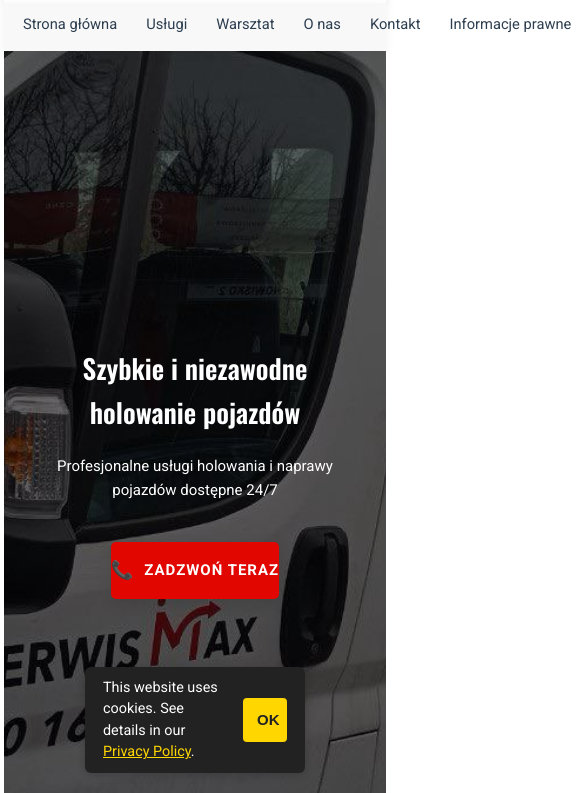
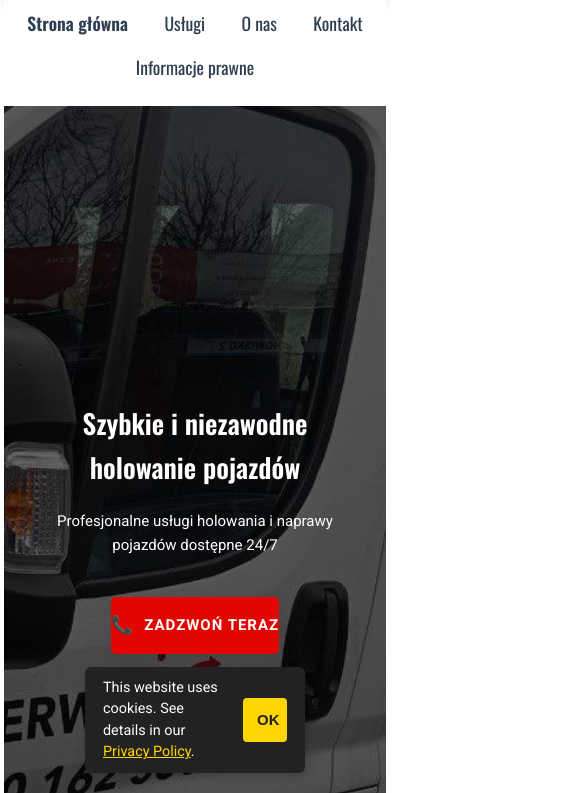
Before and after one commit to JGITSol/towing_service, a website built with Vite: page index.html in a window 390 px wide. Shown: the part 51-844 px from the top of the page, 585 px wide, since content can reach past the window. Built offline with nearby package versions, Linux system fonts and the light colour scheme.

Commit message:
Initial project setup with landing page and legal docs for multiple languages

```diff
--- a/index.html
+++ b/index.html
@@ -30,12 +30,12 @@
       "@type": "AutoRepair",
       "name": "AutoSerwisMax",
       "image": "https://autoserwismax.pl/img/logo.png",
-      "telephone": "+48123456789",
+      "telephone": "+48530162530",
       "address": {
         "@type": "PostalAddress",
-        "streetAddress": "Example Street 123",
+        "streetAddress": "Słonimska 2",
         "addressLocality": "Białystok",
-        "postalCode": "15-001",
+        "postalCode": "15-028",
         "addressCountry": "PL"
       },
       "geo": {
@@ -55,7 +55,7 @@
           "Saturday"
         ],
         "opens": "08:00",
-        "closes": "18:00"
+        "closes": "17:00"
       },
       "sameAs": [
         "https://facebook.com/autoserwismax",
--- a/src/data/translations.ts
+++ b/src/data/translations.ts
@@ -89,7 +89,7 @@ export const translations: Translations = {
       phone: "Phone",
       email: "Email",
       hours: "Working Hours",
-      weekdays: "Mon-Fri: 8:00 - 18:00",
+      weekdays: "Mon-Fri: 8:00 - 17:00",
       weekend: "Sat: 9:00 - 14:00",
       sunday: "Sun: Closed",
       form: {
@@ -200,7 +200,7 @@ export const translations: Translations = {
     },
     contact: {
       info: "Informacje kontaktowe",
-      addressValue: "Słonimska 2 Białystok, Polska",
+      addressValue: "Słonimska 2, 15-026 Białystok",
       phoneValue: "530 162 530",
       emailValue: "autoserwismax.bialystok@gmail.com",
       title: "Kontakt",
@@ -208,7 +208,7 @@ export const translations: Translations = {
       phone: "Telefon",
       email: "Email",
       hours: "Godziny pracy",
-      weekdays: "Pn-Pt: 8:00 - 18:00",
+      weekdays: "Pn-Pt: 8:00 - 17:00",
       weekend: "Sobota: 9:00 - 14:00",
       sunday: "Niedziela: Zamknięte",
       form: {
--- a/src/gdpr-popup.js
+++ b/src/gdpr-popup.js
@@ -1,6 +1,7 @@
 // Minimal GDPR consent popup with language support
 (function () {
-  const lang = (localStorage.getItem('siteLang') || document.documentElement.lang || 'pl').toLowerCase();
+  let lang = (localStorage.getItem('siteLang') || document.documentElement.lang || 'pl').toLowerCase();
+  if (!['pl','en','ua','by','ru'].includes(lang)) lang = 'pl';
   const legalLinks = {
     pl: '/src/legal-info.html?lang=pl',
     en: '/src/legal-info.html?lang=en',
--- a/src/main.ts
+++ b/src/main.ts
@@ -3,6 +3,7 @@ import "./style.css";
 /* global document, alert, HTMLFormElement, HTMLButtonElement, HTMLInputElement, HTMLTextAreaElement */
 import { changeLanguage, updateLanguageUI } from "./utils/language";
 import type { Language } from "./utils/language";
+import { translations } from "./data/translations";
 
 // Set up event listeners for the website
 const setupEventListeners = (): void => {
@@ -156,13 +157,12 @@ document.addEventListener("DOMContentLoaded", () => {
         </div>
       </header>
       <nav class="page-navbar" id="page-navbar" role="navigation" aria-label="Page Navigation">
-        <ul class="page-nav-list" role="menubar">
+        <ul class="page-nav-list two-row-mobile" role="menubar">
   <li><a href="#home" class="nav-link" data-trans="nav.home" role="menuitem" tabindex="0">Home</a></li>
   <li><a href="#services" class="nav-link" data-trans="nav.services" role="menuitem" tabindex="0">Services</a></li>
-          <li><a href="https://autoserwismax.com" class="nav-link" target="_blank" rel="noopener" data-trans="nav.workshop" role="menuitem" tabindex="0">Warsztat</a></li>
   <li><a href="#about" class="nav-link" data-trans="nav.about" role="menuitem" tabindex="0">About Us</a></li>
   <li><a href="#contact" class="nav-link" data-trans="nav.contact" role="menuitem" tabindex="0">Contact</a></li>
-          <li><a href="src/legal-info.html" class="nav-link" data-trans="nav.legal" role="menuitem" tabindex="0">Legal Info</a></li>
+  <li><a href="src/legal-info.html" class="nav-link" data-trans="nav.legal" role="menuitem" tabindex="0">Legal</a></li>
 </ul>
       </nav>
 
@@ -255,27 +255,27 @@ document.addEventListener("DOMContentLoaded", () => {
                 <div style="display:flex;align-items:flex-start;gap:10px;margin-bottom:1rem;">
   <span style="color:var(--primary-color);font-size:1.2rem;"><i class="fas fa-map-marker-alt"></i></span>
   <div>
-    <div style="font-weight:600;" data-trans="contact.addressLabel">Workshop Address</div>
-    <div style="margin-top:2px;">
-      <span style="font-weight:400;" data-trans="contact.address">Słonimska 2, Białystok</span>
+    <div style="display:flex;align-items:center;gap:6px;">
+      <div style="font-weight:600;" data-trans="contact.addressLabel">Adres warsztatu</div>
+      <span id="contact-address-value" style="font-weight:400;">Słonimska 2, 15-026 Białystok</span>
     </div>
   </div>
 </div>
 <div style="display:flex;align-items:center;gap:10px;margin-bottom:1rem;">
   <span style="color:var(--primary-color);font-size:1.2rem;"><i class="fas fa-phone-alt"></i></span>
   <div>
-    <div style="font-weight:600;" data-trans="contact.phoneLabel">Phone</div>
-    <div style="margin-top:2px;">
-      <a href="tel:+48530162530" style="color:inherit;text-decoration:none;font-weight:400;" data-trans="contact.phone">530 162 530</a>
+    <div style="display:flex;align-items:center;gap:6px;">
+      <div style="font-weight:600;" data-trans="contact.phoneLabel">Telefon</div>
+      <a id="contact-phone-link" href="tel:+48530162530" style="color:inherit;text-decoration:none;font-weight:400;">530 162 530</a>
     </div>
   </div>
 </div>
 <div style="display:flex;align-items:center;gap:10px;margin-bottom:1rem;">
   <span style="color:var(--primary-color);font-size:1.2rem;"><i class="fas fa-envelope"></i></span>
   <div>
+    <div style="display:flex;align-items:center;gap:6px;">
       <div style="font-weight:600;" data-trans="contact.emailLabel">Email</div>
-    <div style="margin-top:2px;">
-      <a href="mailto:autoserwismax.bialystok@gmail.com" style="color:inherit;text-decoration:none;font-weight:400;" data-trans="contact.email">autoserwismax.bialystok@gmail.com</a>
+      <a id="contact-email-link" href="mailto:autoserwismax.bialystok@gmail.com" style="color:inherit;text-decoration:none;font-weight:400;">autoserwismax.bialystok@gmail.com</a>
     </div>
   </div>
 </div>
@@ -284,7 +284,7 @@ document.addEventListener("DOMContentLoaded", () => {
                   <div>
                     <div style="font-weight:600;" data-trans="contact.hours">Working Hours</div>
                     <div>
-                      <span data-trans="contact.weekdays">Mon-Fri: 8:00 - 18:00</span><br>
+                      <span data-trans="contact.weekdays">MoPn-Pt: 8:00 - 17:00</span><br>
                       <span data-trans="contact.weekend">Sat: 9:00 - 14:00</span><br>
                       <span data-trans="contact.sunday">Sun: Closed</span>
                     </div>
@@ -302,4 +302,26 @@ document.addEventListener("DOMContentLoaded", () => {
   }
   setupEventListeners();
   updateLanguageUI();
+
+  // Ensure contact address, phone, and email are always rendered from translations (with fallback)
+    const lang = (localStorage.getItem('lang') as keyof typeof translations) || 'pl';
+  const translationsForLang = translations[lang] || translations['pl'];
+  const address = translationsForLang?.contact?.addressValue || 'Słonimska 2, 15-026 Białystok';
+  const phone = translationsForLang?.contact?.phoneValue || '530 162 530';
+  const email = translationsForLang?.contact?.emailValue || 'autoserwismax.bialystok@gmail.com';
+
+  const addressSpan = document.getElementById('contact-address-value');
+  if (addressSpan) {
+    addressSpan.textContent = address;
+  }
+  const phoneLink = document.getElementById('contact-phone-link') as HTMLAnchorElement;
+  if (phoneLink) {
+    phoneLink.textContent = phone;
+    phoneLink.href = `tel:${phone.replace(/\s+/g, '')}`;
+  }
+  const emailLink = document.getElementById('contact-email-link') as HTMLAnchorElement;
+  if (emailLink) {
+    emailLink.textContent = email;
+    emailLink.href = `mailto:${email}`;
+  }
 });
--- a/src/style.css
+++ b/src/style.css
@@ -332,30 +332,30 @@ body {
 
 
 .page-navbar {
-  position: sticky;
-  top: 0;
-  left: 0;
   width: 100%;
-  background: #f8f8f8;
-  box-shadow: 0 2px 10px rgba(0,0,0,0.06);
-  z-index: 1999;
-  min-height: 48px;
-  display: flex;
-  align-items: center;
-  margin-top: 0;
-  border-top: none;
+  margin: 0 auto;
 }
-
 
 .page-nav-list {
   display: flex;
-  flex-direction: row;
-  align-items: center;
-  gap: 1.2rem;
-  margin: 0 auto;
-  padding: 0 2rem;
+  flex-wrap: wrap;
+  justify-content: center;
+  gap: 1rem;
+  padding: 0;
+  margin: 0;
   list-style: none;
-  height: 48px;
+}
+
+@media (max-width: 600px) {
+  .page-nav-list {
+    flex-wrap: wrap;
+    flex-direction: row;
+    justify-content: flex-start;
+    gap: 0.5rem 1rem;
+  }
+  .page-nav-list li {
+    flex: 1 1 40%;
+  }
 }
 
 .page-nav-list li {
@@ -380,15 +380,68 @@ body {
 }
 
 @media (max-width: 700px) {
-  .page-nav-list {
-    gap: 0.4rem;
-    padding: 0 0.5rem;
+  .two-row-mobile {
+    display: flex;
+    flex-wrap: wrap;
+    justify-content: center;
+    align-items: center;
+    background: #fff;
+    padding: 0.5rem 0 0.5rem 0;
+    color: var(--secondary-color);
+    font-family: 'Oswald', Arial, sans-serif;
+    row-gap: 0;
+    column-gap: 0.3rem;
+    min-height: unset;
   }
-  .page-navbar .nav-link {
-    padding: 0.5rem 0.7rem;
-    font-size: 0.98rem;
+  .two-row-mobile li {
+    flex: 0 1 auto;
+    min-width: 0;
+    max-width: unset;
+    margin: 0 0.4rem;
+    display: flex;
+    justify-content: center;
+    align-items: center;
+  }
+  .two-row-mobile a.nav-link {
+    color: var(--secondary-color);
+    font-size: 1.18rem;
+    font-weight: 400;
+    background: none;
+    text-align: center;
+    padding: 0.2rem 0.6rem 0.2rem 0.6rem;
+    border-radius: 0;
+    transition: color 0.2s;
+    position: relative;
+    text-decoration: none;
+    box-shadow: none;
+    line-height: 1.1;
+    display: inline-block;
+  }
+  .two-row-mobile a.nav-link {
+    font-weight: 400;
+  }
+  .two-row-mobile li:first-child a.nav-link {
+    font-weight: 700;
+  }
+  .two-row-mobile li:first-child a.nav-link.active, .two-row-mobile li:first-child a.nav-link:focus {
+    font-weight: 800;
+    color: var(--primary-color);
+  }
+  .two-row-mobile a.nav-link.active, .two-row-mobile a.nav-link:focus {
+    color: var(--primary-color);
+  }
+  .two-row-mobile a.nav-link.active::after, .two-row-mobile a.nav-link:focus::after {
+    content: '';
+    display: block;
+    width: 60%;
+    height: 3px;
+    background: var(--primary-color);
+    margin: 0.2rem auto 0 auto;
+    border-radius: 2px;
   }
 }
+
+
 
 
 
```
Lines whose indentation alone changed are shown as unchanged.
